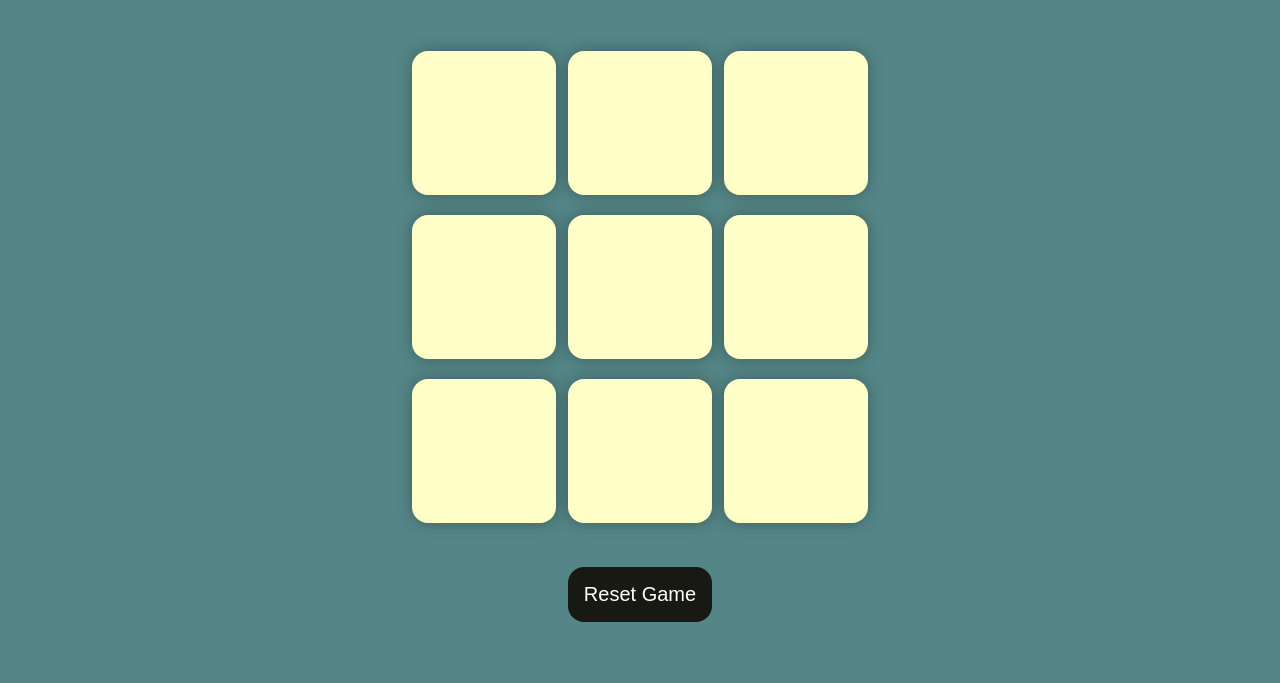
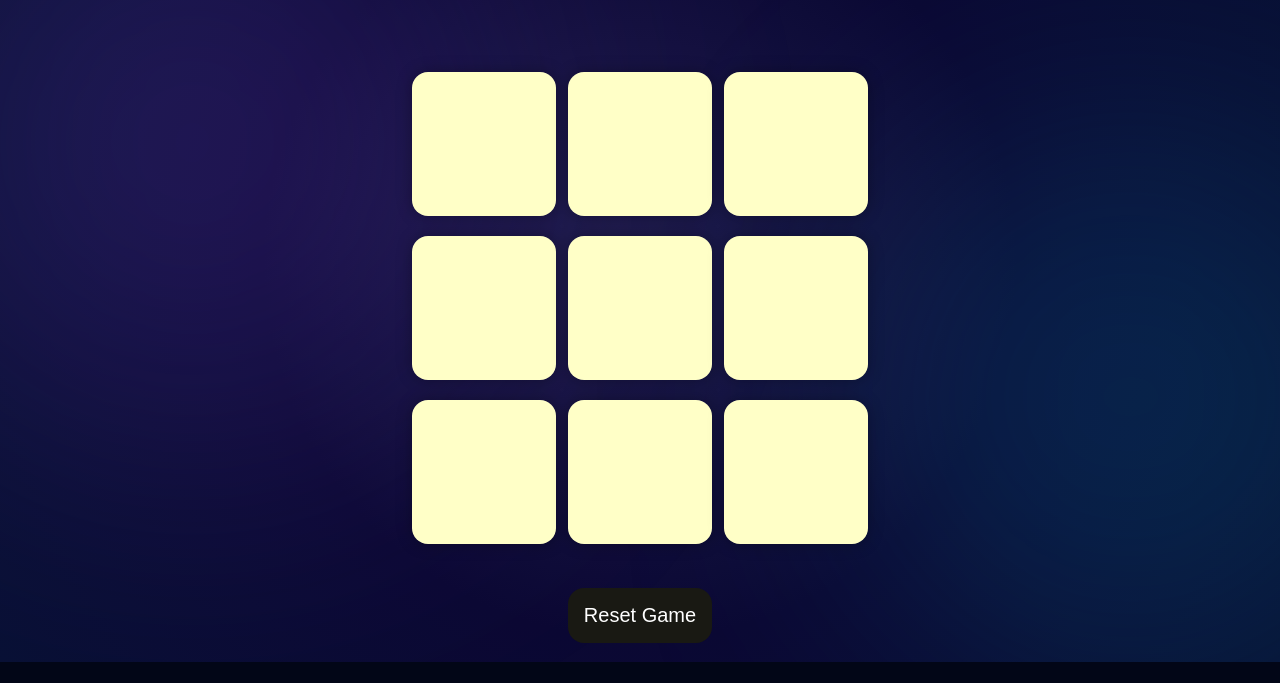
Before and after one commit to soumik7063/Tic-tac-toe, a website: page index.html in a window 1280 px wide. Shown: the part 138-821 px from the top of the page. Before the commit the page ends 800 px from the top, so only its background shows below. Drawn offline with Linux system fonts and the light colour scheme.

Commit message:
tailwind added and logo updated

```diff
--- a/index.html
+++ b/index.html
@@ -2,11 +2,16 @@
 <html lang="en">
   <head>
     <meta charset="UTF-8" />
+    <link rel="icon" type="image/png" href="logobg.png">
     <meta name="viewport" content="width=device-width, initial-scale=1.0" />
     <title>Tic-Tac-Toe Game</title>
     <link rel="stylesheet" href="style.css" />
   </head>
   <body>
+    <div class="gradient-bg">
+  <div class="blob" style="top: -10%; left: -10%; background: rgba(139, 92, 246, 0.2);"></div>
+  <div class="blob" style="bottom: 10%; right: -5%; animation-duration: 15s; background: rgba(6, 182, 212, 0.15);"></div>
+</div>
     <div class="msg-container hide">
       <p id="msg">Winner</p>
       <button id="new-btn">New Game</button>
--- /dev/null
+++ b/package.json
@@ -0,0 +1,6 @@
+{
+  "dependencies": {
+    "@tailwindcss/cli": "^4.1.18",
+    "tailwindcss": "^4.1.18"
+  }
+}
--- a/style.css
+++ b/style.css
@@ -1,12 +1,36 @@
-* {
-    margin: 0;
-    padding: 0;
-  }
+@import "tailwindcss";
 
-  body {
-    background-color: #548687;
-    text-align: center;
-  }
+body {
+  margin: 0;
+  overflow-x: hidden;
+  background-color: #020617; /* Deep Midnight */
+  height: 100vh;
+  text-align: center;
+}
+
+.gradient-bg {
+  position: fixed;
+  top: 0; left: 0;
+  width: 100%; height: 100%;
+  z-index: -1; /* Keeps it behind your content */
+  background: radial-gradient(circle at 50% 50%, #1e1b4b,#0b0833, #081034);
+  overflow: hidden;
+}
+
+/* The moving "blobs" */
+.blob {
+  position: absolute;
+  width: 500px; height: 500px;
+  background: rgba(99, 102, 241, 0.15); /* Electric Indigo */
+  filter: blur(120px);
+  border-radius: 50%;
+  animation: move 10s infinite alternate;
+}
+
+@keyframes move {
+  from { transform: translate(-10%, -10%) scale(1); }
+  to { transform: translate(20%, 30%) scale(1.2); }
+}
 
   .container {
     height: 70vh;
```
Also changed, not shown: logobg.png (added), output.css (added), 2 other files.
